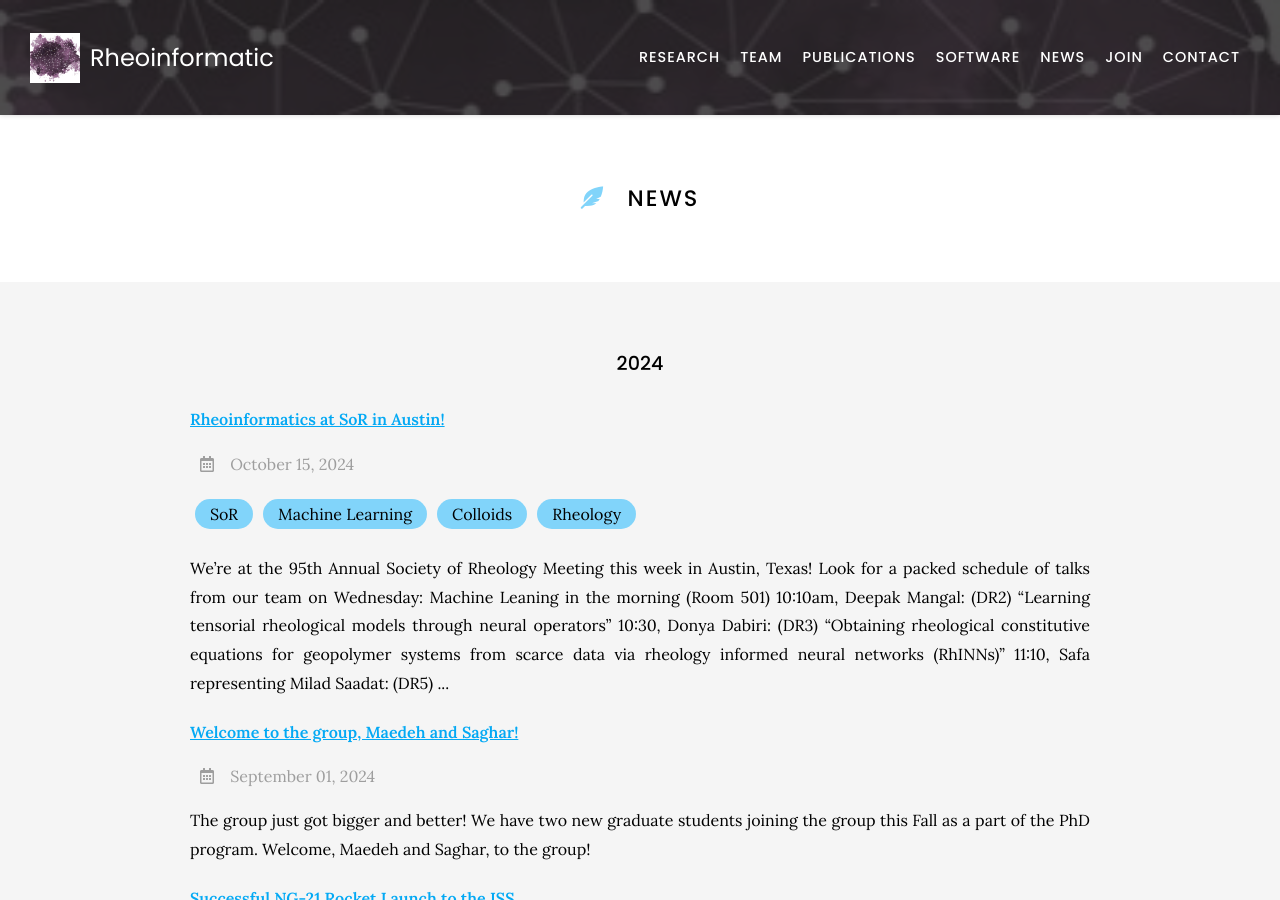
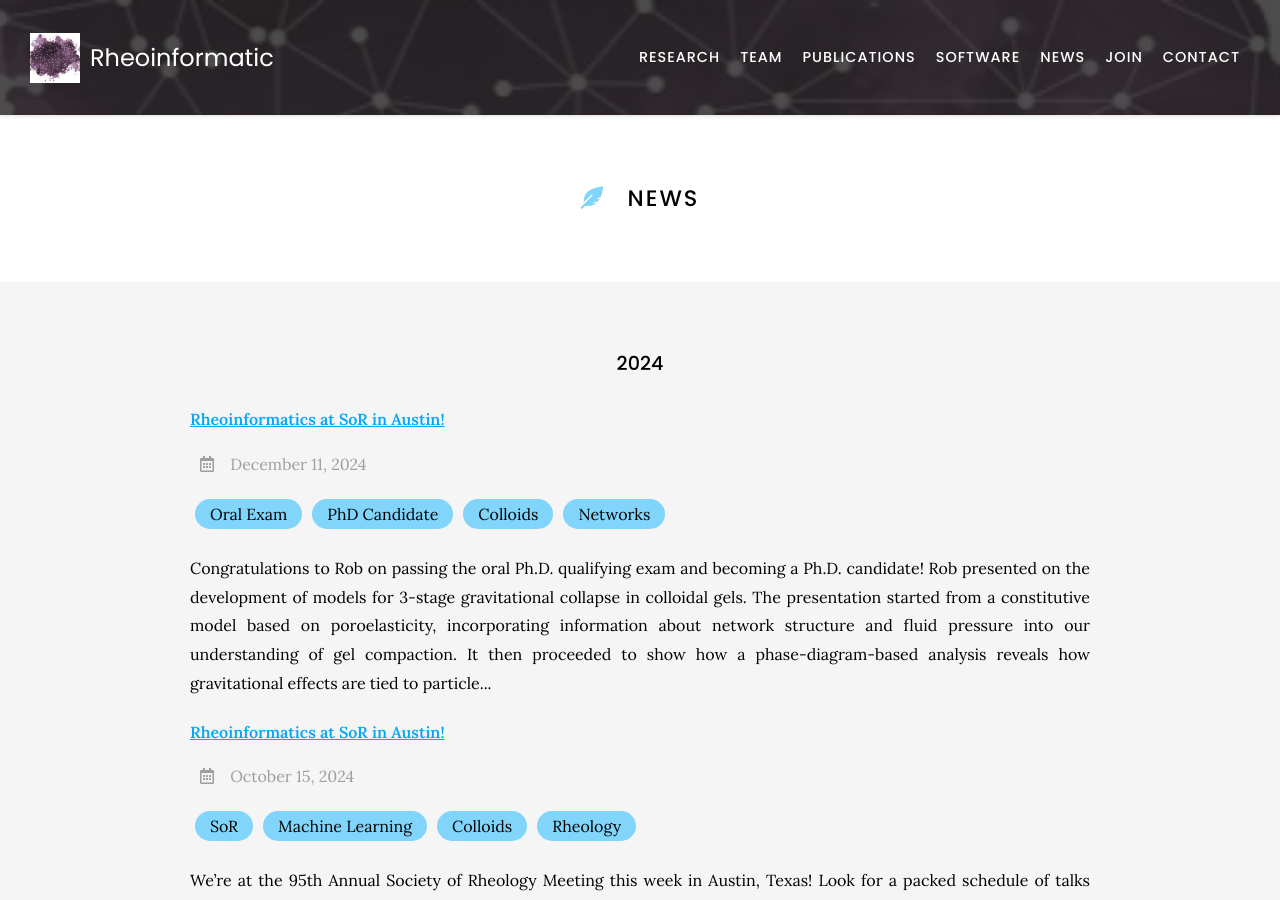
Before and after one commit to procf/procf.github.io, a Jekyll site: the page built from news/index.md, in a window 1280 px wide and 900 px high. Built offline with Jekyll 4.4.1, drawn with Linux system fonts in a browser that asks for light colours; nearby versions of some CDN libraries; comment, search, counter and statistics services are not loaded.

Commit message:
Rob is a PhD Candidate

```diff
--- /dev/null
+++ b/_posts/2024-12-11-rob-oral-exam.md
@@ -0,0 +1,25 @@
+---
+title: Rheoinformatics at SoR in Austin!
+tags:
+- Oral Exam
+- PhD Candidate
+- Colloids
+- Networks
+author:
+member:
+image:
+---
+
+Congratulations to Rob on passing the oral Ph.D. qualifying exam and becoming a Ph.D. candidate!
+
+Rob presented on the development of models for 3-stage gravitational collapse in colloidal gels. The presentation started from a constitutive model based on poroelasticity, incorporating information about network structure and fluid pressure into our understanding of gel compaction. It then proceeded to show how a phase-diagram-based analysis reveals how gravitational effects are tied to particle size and total network yield stress, suggesting the rapid middle stage of collapse is the result of long-range hydrodynamics and network break up. Finally, research using large-scale simulations was able to reproduce 3-stage collapse as a purely network-dynamics-based phenomenon, where osmotic pressure drives a non-equilibrium phase separation. The results point to the significance of particle size, network structure, and network dynamics in colloidal gel rheology, but leave open questions on the effect of long-range hydrodynamics and the best ways to prevent collapse.
+
+
+
+
+{% assign image = page.image | default: "" %}
+{% if image != "" %}
+  {% include figure.html
+    image=image
+  %}
+{% endif %}
```
Also changed, not shown: _members/rob-campbell.md (+2 -2 lines).
